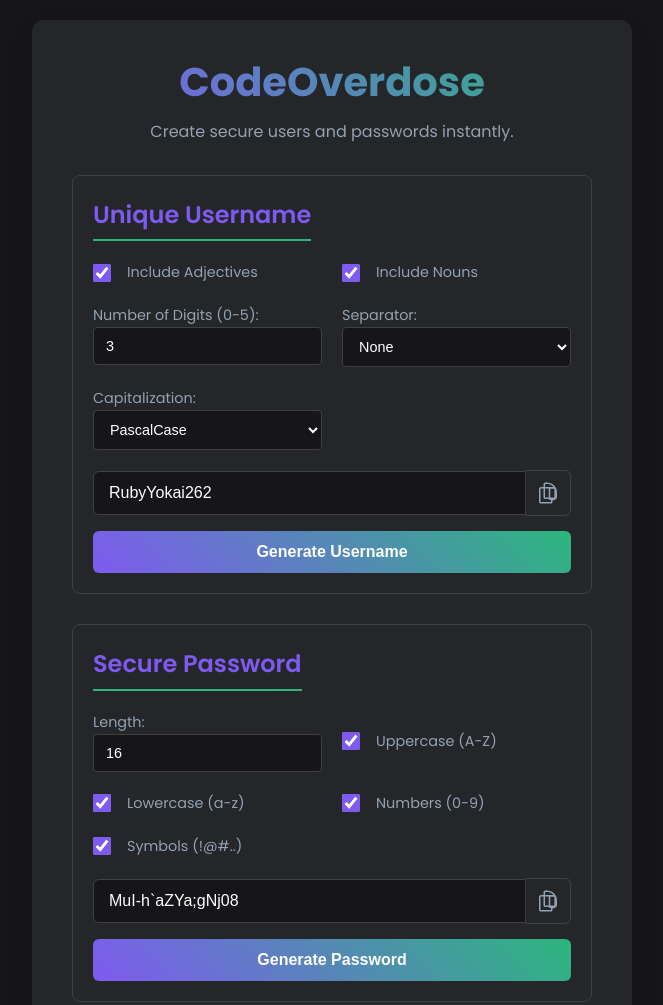
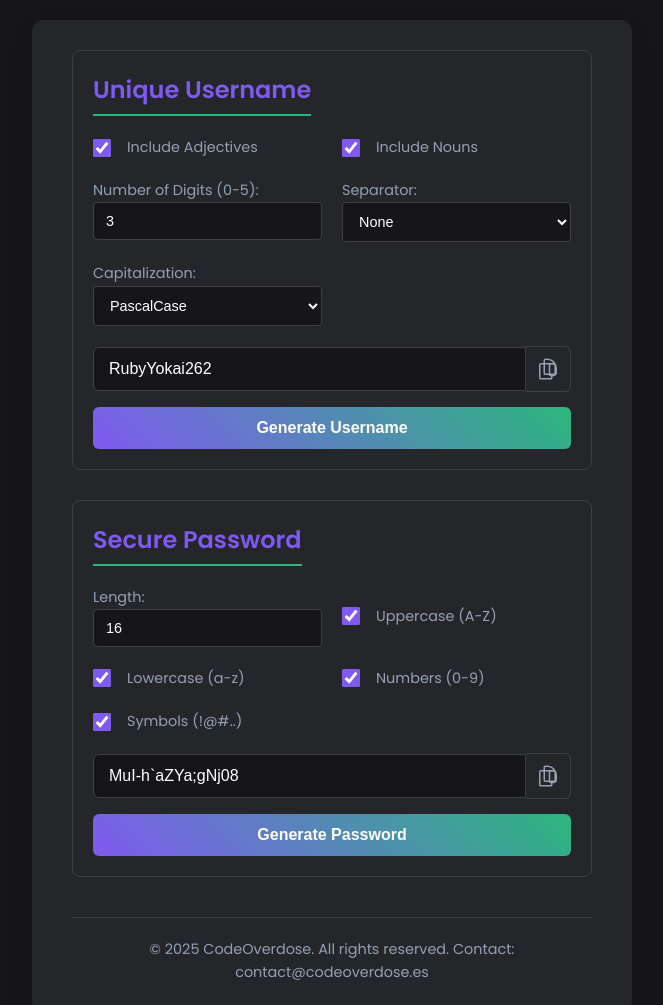
Before and after one commit to metalfurius/Generator, a plain HTML site: page index.html in a window 1280 px wide. Shown: the top 1005 px of the page, without its empty margins (308-971 px from the left). Drawn offline with Linux system fonts and the light colour scheme.

Commit message:
Update index.html

```diff
--- a/index.html
+++ b/index.html
@@ -15,10 +15,6 @@
 </head>
 <body>
     <div class="container">
-        <header>            <h1>CodeOverdose</h1>
-            <p>Create secure users and passwords instantly.</p>
-        </header>
-
         <main>
             <section class="generator-section">
                 <h2>Unique Username</h2>
```
